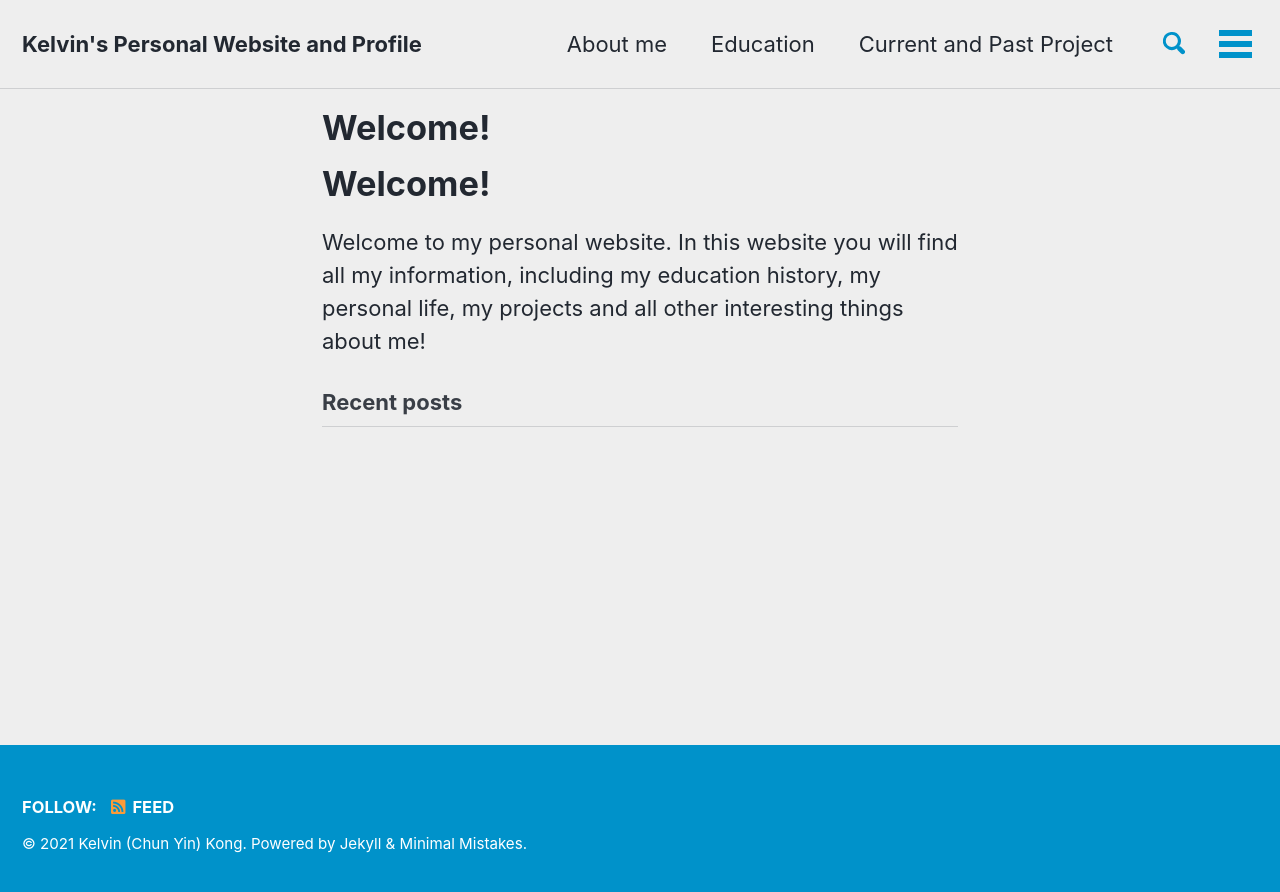
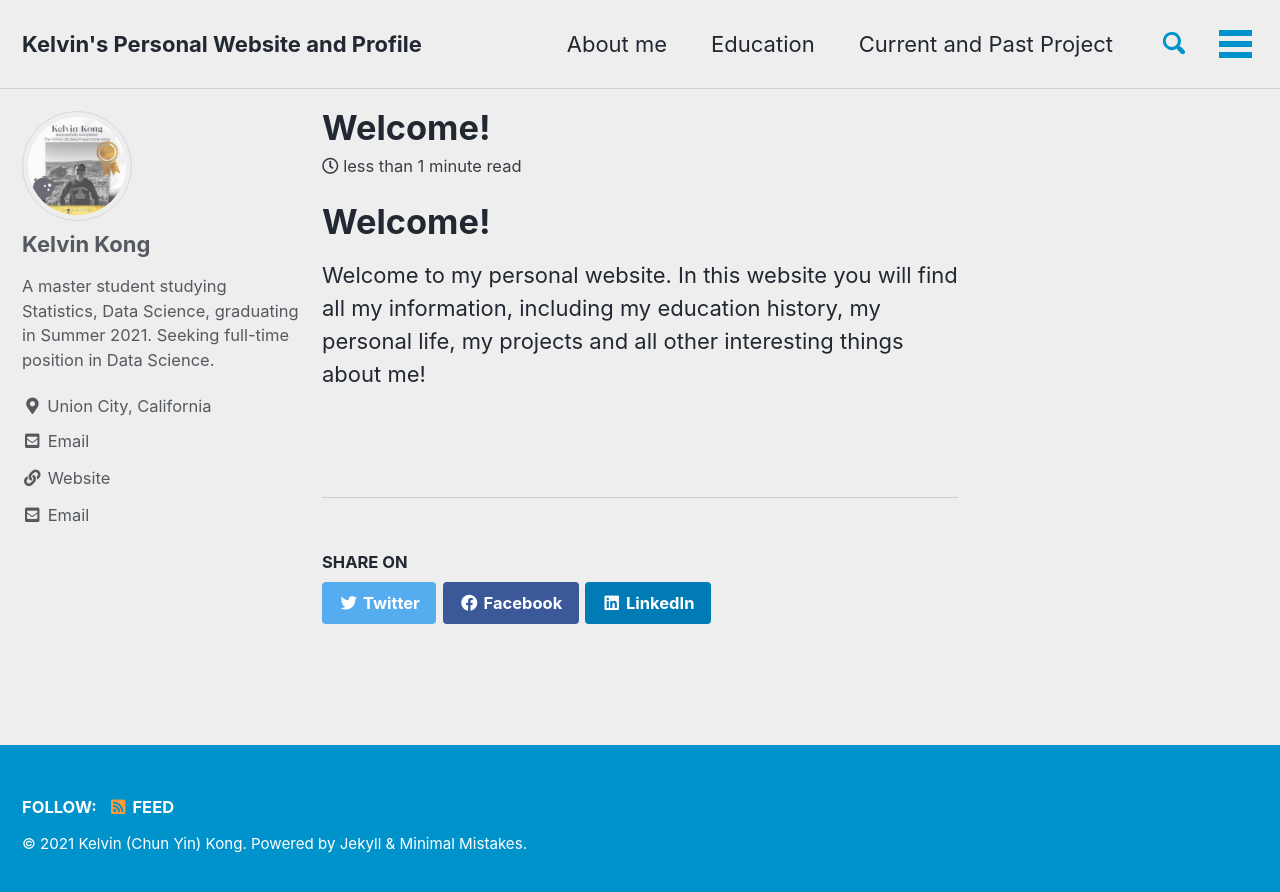
Before and after one commit to kelvin-cykong/kelvin-cykong.github.io, a Jekyll site: the page built from index.md, in a window 1280 px wide. Shown: the top 892 px of the page. Built offline with Jekyll 4.4.1, drawn with Linux system fonts in a browser that asks for light colours; cached includes are drawn as plain includes; our own code applies the rules of GitHub Pages for plain Markdown files; the list of posts is cut into pages by our own code; comment, search, counter and statistics services are not loaded.

Commit message:
Update _config.yml

```diff
--- a/_config.yml
+++ b/_config.yml
@@ -272,7 +272,7 @@ defaults:
   # _posts
   - scope:
       path: ""
-      type: posts
+      type: pages
     values:
       layout: single
       author_profile: true
```
